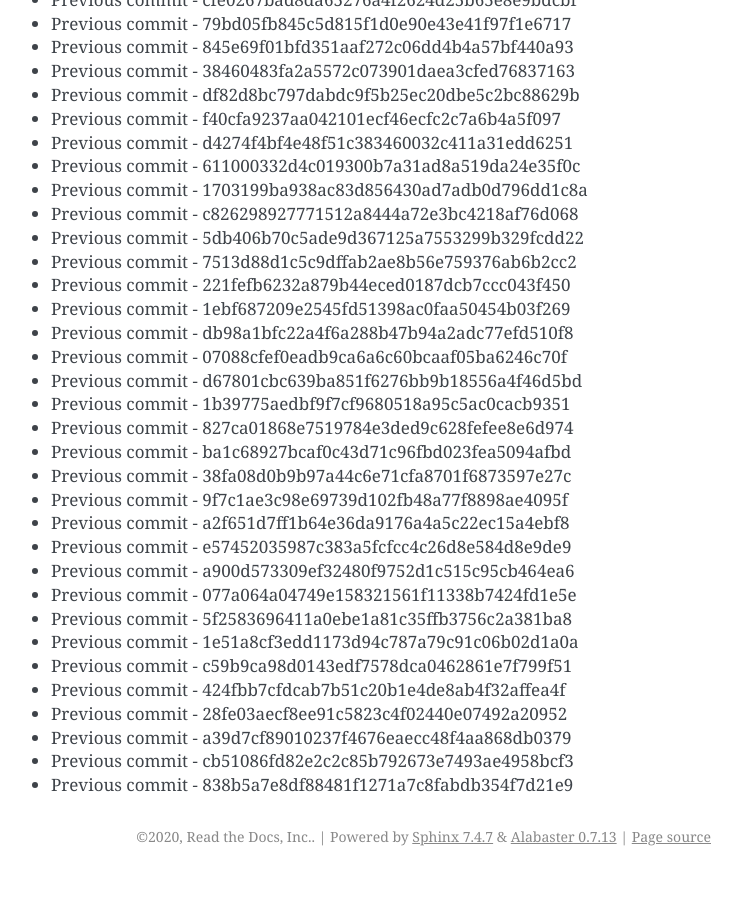
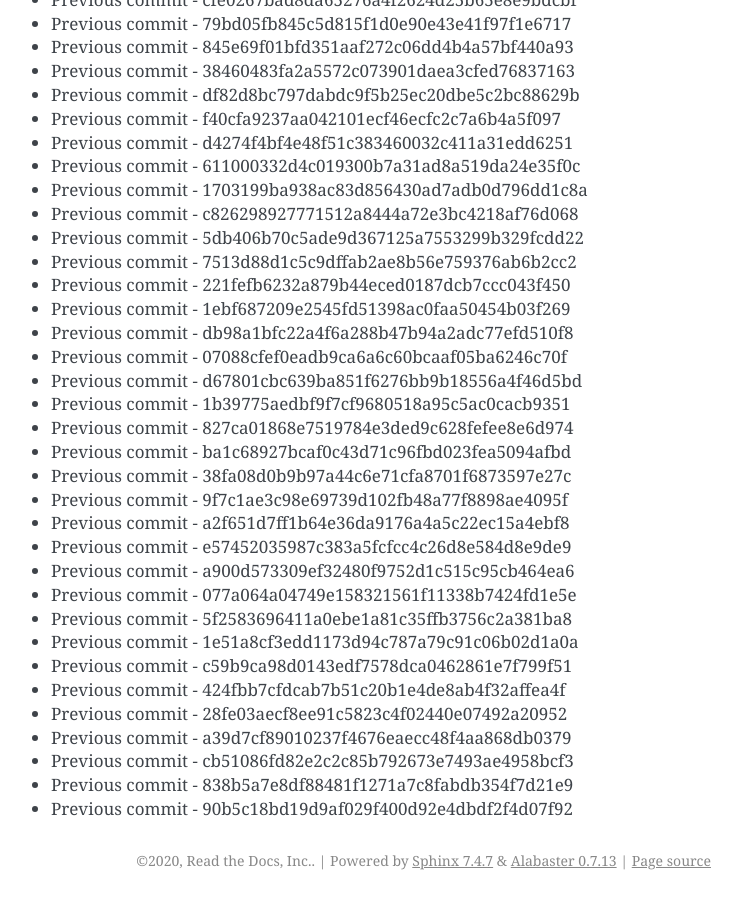
Before and after one commit to readthedocs/rtd-git-stresstest, a Sphinx documentation site: the page built from docs/updates.rst, in a window 1280 px wide and 900 px high, scrolled down 34471 px. Shown: the whole window, without its empty margins (399-1141 px from the left). Built offline with Sphinx 7.4.7, drawn with Linux system fonts in a browser that asks for light colours; before the commit the page ends 35347 px from its top, so only the background shows below that.

Commit message:
Generating commit from previous: 90b5c18bd19d9af029f400d92e4dbdf2f4d07f92

```diff
--- a/docs/updates.rst
+++ b/docs/updates.rst
@@ -1480,3 +1480,4 @@ It can be tested for any performance characteristics.
 * Previous commit - a39d7cf89010237f4676eaecc48f4aa868db0379
 * Previous commit - cb51086fd82e2c2c85b792673e7493ae4958bcf3
 * Previous commit - 838b5a7e8df88481f1271a7c8fabdb354f7d21e9
+* Previous commit - 90b5c18bd19d9af029f400d92e4dbdf2f4d07f92
```
